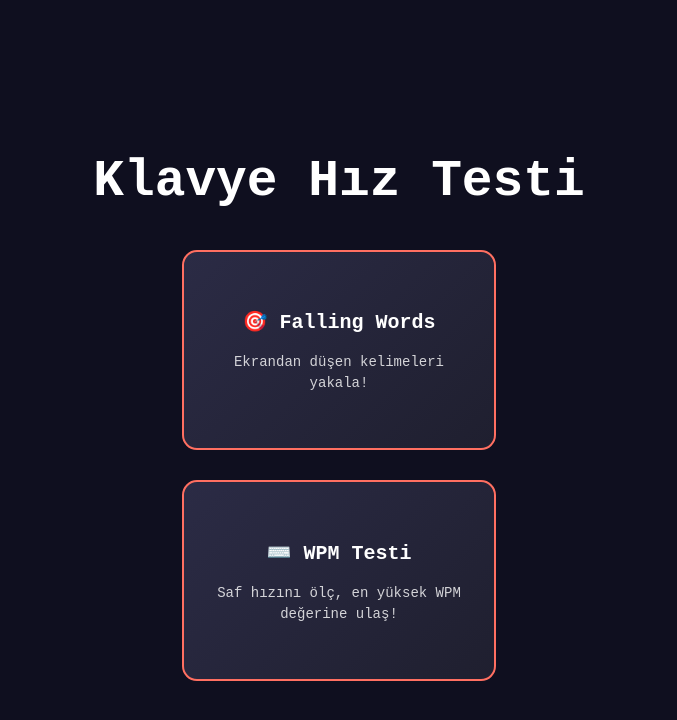
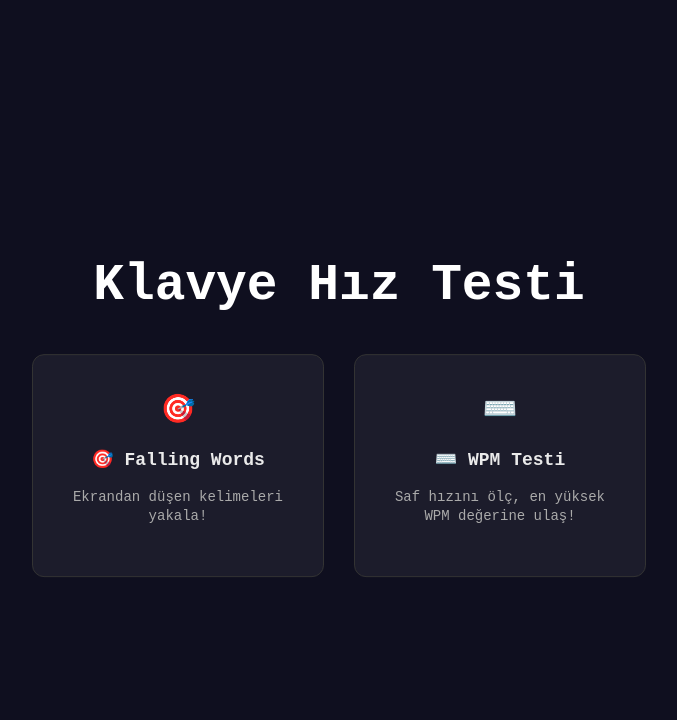
Before and after one commit to huseyin-kadioglu/10fatfingers, a React (Vite) app: page / in a window 1280 px wide. Shown: the top 720 px of the page, without its empty margins (301-978 px from the left). Built offline with nearby package versions, Linux system fonts and the light colour scheme.

Commit message:
color palette

```diff
--- a/src/App.css
+++ b/src/App.css
@@ -220,7 +220,6 @@ button.start-btn:hover {
 .tabs button:hover {
   background: #ff6f61;
 }
-
 .mode-select {
   display: flex;
   justify-content: center;
@@ -230,40 +229,47 @@ button.start-btn:hover {
 }
 
 .mode-card {
-  background: linear-gradient(135deg, #2b2b45, #1f1f2f);
-  border: 2px solid #ff6f61;
-  border-radius: 15px;
-  padding: 40px 30px;
-  width: 250px;
+  background: #1c1c2b; /* koyu gri-lacivert */
+  border: 1px solid #333;
+  border-radius: 12px;
+  padding: 35px 25px;
+  width: 240px;
   cursor: pointer;
   text-align: center;
   color: #fff;
-  font-family: "Press Start 2P", monospace; /* retro arcade font istersen */
-  transition: transform 0.2s ease, box-shadow 0.2s ease;
+  font-family: "Fira Mono", monospace;
+  transition: transform 0.25s ease, box-shadow 0.25s ease, border-color 0.25s ease;
 }
 
 .mode-card:hover {
-  transform: scale(1.08);
+  transform: translateY(-5px) scale(1.03);
+  border-color: #888;
+  box-shadow: 0 8px 20px rgba(0, 0, 0, 0.4);
 }
 
 .mode-card h2 {
-  font-size: 20px;
-  margin-bottom: 12px;
+  font-size: 18px;
+  margin-bottom: 10px;
+  font-weight: bold;
+  color: #eaeaea;
 }
 
 .mode-card p {
   font-size: 14px;
-  opacity: 0.8;
+  color: #aaa;
+  line-height: 1.4;
 }
 
-.mode-card.falling {
+.mode-card.falling::before {
+  content: "🎯";
+  display: block;
+  font-size: 28px;
+  margin-bottom: 12px;
 }
 
-.mode-card.falling:hover {
+.mode-card.wpm::before {
+  content: "⌨️";
+  display: block;
+  font-size: 28px;
+  margin-bottom: 12px;
 }
-
-.mode-card.wpm {
-}
-
-.mode-card.wpm:hover {
-}
```
